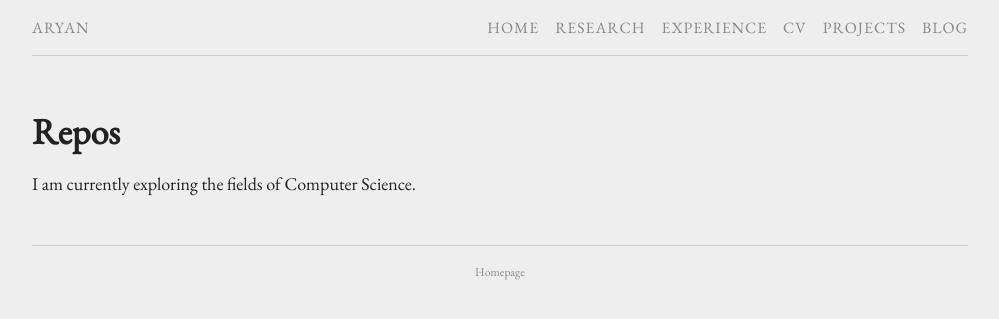
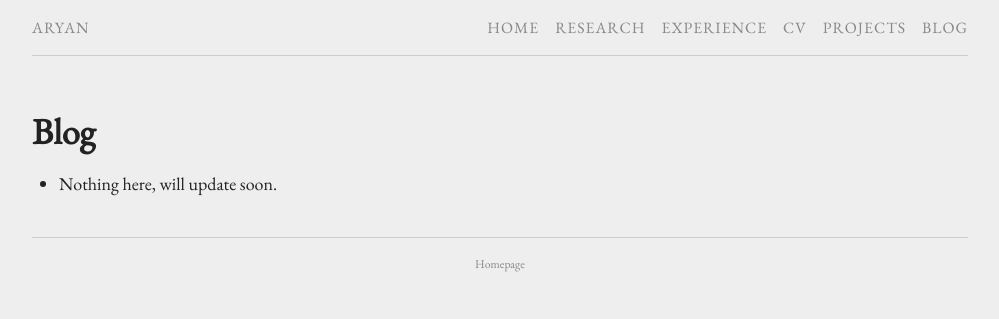
Before and after one commit to aa-ryan/aa-ryan.github.io, a Jekyll site: the page built from blog.md, in a window 1280 px wide. Shown: the top 319 px of the page, without its empty margins (140-1139 px from the left). Built offline with Jekyll 4.4.1, drawn with Linux system fonts in a browser that asks for light colours.

Commit message:
fix blog

```diff
--- a/blog.md
+++ b/blog.md
@@ -1,6 +1,7 @@
 ---
 layout: page
-title: Repos
+title: Blog
 permalink: /blog/
 ---
-I am currently exploring the fields of Computer Science.
+
+* Nothing here, will update soon.
```
